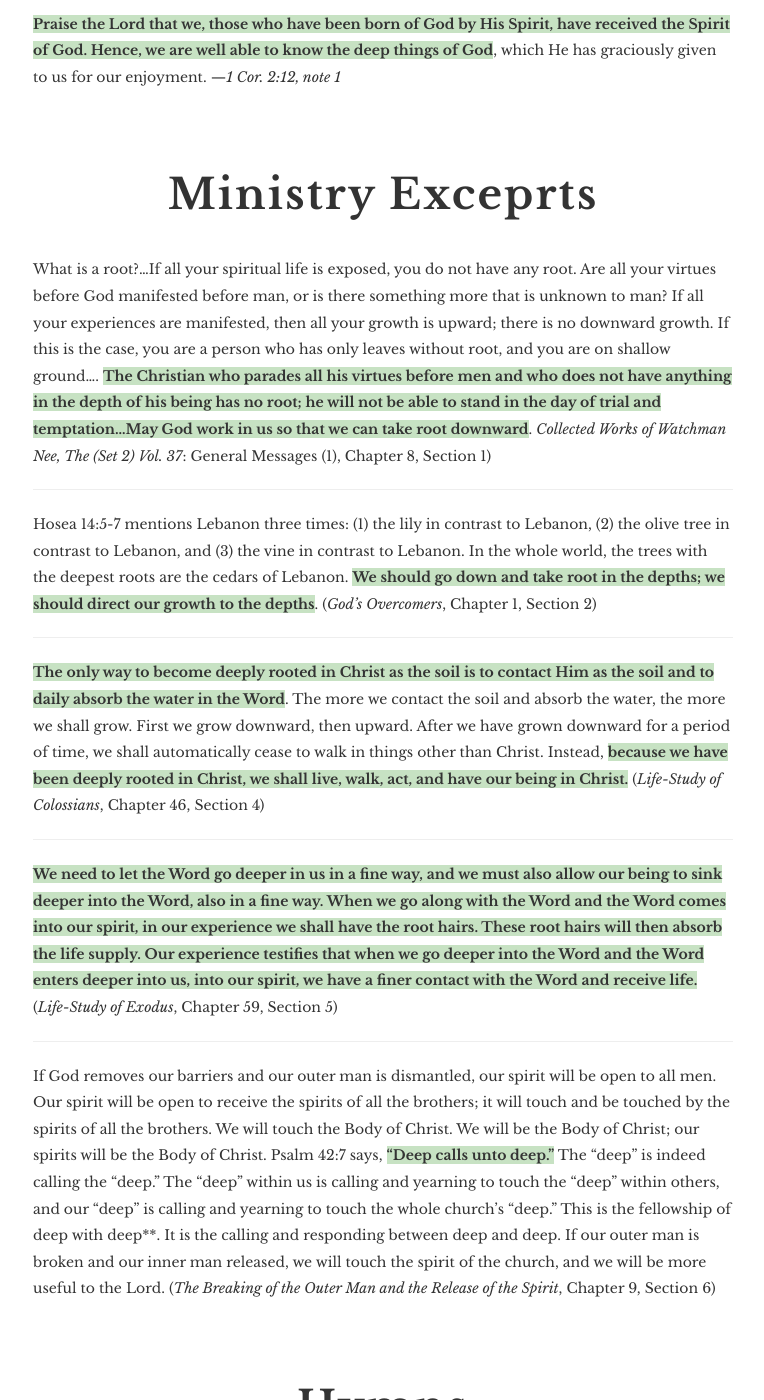
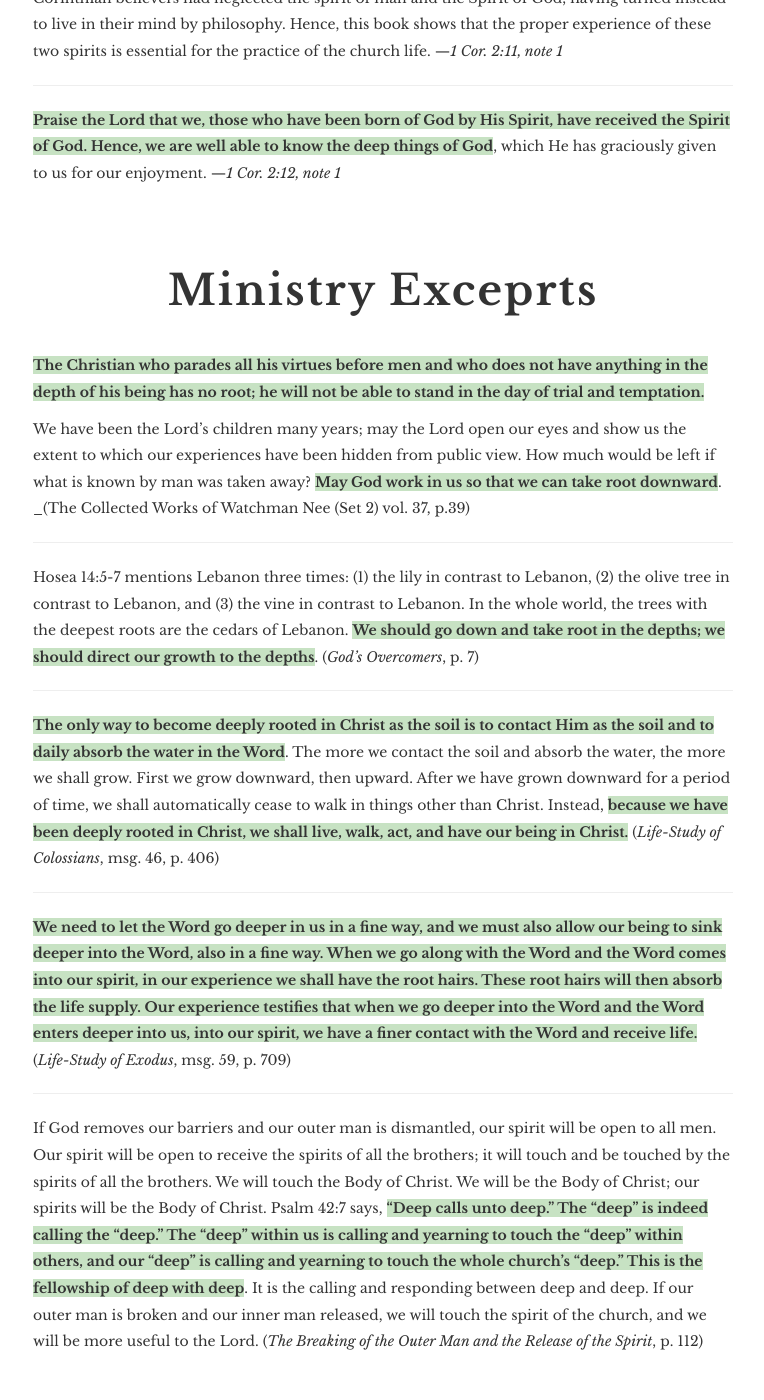
Before and after one commit to ricefield/84words, a Jekyll site: the page built from _words/08-deep.md, in a window 1280 px wide and 1400 px high, scrolled down 1635 px. Shown: the whole window, without its empty margins (257-1021 px from the left). Built offline with Jekyll 4.4.1, drawn with Linux system fonts in a browser that asks for light colours; nearby versions of some CDN libraries; some web fonts are replaced; library files that are not in the unit come from our copies; Markdown is read by kramdown in place of the engine named in the settings; some of the changed text lies outside the part shown.

Commit message:
edit attributions and excerpts

```diff
--- a/_words/08-deep.md
+++ b/_words/08-deep.md
@@ -12,45 +13,53 @@
 **He reveals the deep things and the hidden things**; / He knows what is obscured in the darkness, / And the light dwells with Him.
 ---_Dan. 2:22_
 
-Everyone who comes to Me and hears My words and does them, I will show you whom he is like. 48 **He is like a man building a house, who dug and went deep and laid a foundation on the rock**. And when a flood came, the river broke out against that house, yet it was not strong enough to shake it, because it had been built well.
----_Luke 6:47_
+Everyone who comes to Me and hears My words and does them, I will show you whom he is like. **He is like a man building a house, who dug and went deep and laid a foundation on the rock**. And when a flood came, the river broke out against that house, yet it was not strong enough to shake it, because it had been built well.
+---_Luke 6:47-48_
 
-But as it is written, "Things which eye has not seen and ear has not heard and which have not come up in man's heart; things which God has prepared for those who love Him." 10 But to us God has revealed them through the Spirit, **for the Spirit searches all things, even the depths of God**.
----_1 Cor. 2:9_
+But as it is written, "Things which eye has not seen and ear has not heard and which have not come up in man's heart; things which God has prepared for those who love Him." But to us God has revealed them through the Spirit, **for the Spirit searches all things, even the depths of God**.
+---_1 Cor. 2:9-10_
 
 ## Footnotes
 
 **To realize and participate in the deep and hidden things God has ordained and prepared for us requires us not only to believe in Him but also to love Him**. To fear God, to worship God, and to believe in God (that is, to receive God) are all inadequate; to love Him is the indispensable requirement. To love God means to set our entire being—spirit, soul, and body, with the heart, soul, mind, and strength (Mark 12:30)—absolutely on Him, that is, to let our entire being be occupied by Him and lost in Him, so that He becomes everything to us and we are one with Him practically in our daily life. **In this way we have the closest and most intimate fellowship with God, and we are able to enter into His heart and apprehend all its secrets (Psa. 73:25; 25:14). Thus, we not only realize but also experience, enjoy, and fully participate in these deep and hidden things of God**.
 ---_1 Cor. 2:9, note 3_
 
+---
+
 Different from taught. To be taught is related to our mind; to have something revealed to us is related to our spirit. **To realize the deep and hidden things God has prepared for us, our spirit is more necessary than our mind**. When our entire being becomes one with God through loving Him in intimate fellowship, He shows us, in our spirit through His Spirit, all the secrets of Christ as our portion. This is to reveal the hidden things planned by His wisdom concerning Christ, which have never come up in man's heart.
 ---_1 Cor. 2:10, note 1_
 
+---
+
 **The spirit of man is the deepest part of man's being. It has the faculty to penetrate the innermost region of the things of man, whereas the mind of man is capable of knowing only superficial things**. So also, only the Spirit of God can know the deep things of God. The Corinthian believers had neglected the spirit of man and the Spirit of God, having turned instead to live in their mind by philosophy. Hence, this book shows that the proper experience of these two spirits is essential for the practice of the church life.
 ---_1 Cor. 2:11, note 1_
+
+---
 
 **Praise the Lord that we, those who have been born of God by His Spirit, have received the Spirit of God. Hence, we are well able to know the deep things of God**, which He has graciously given to us for our enjoyment.
 ---_1 Cor. 2:12, note 1_
 
 ## Ministry Exceprts
 
-What is a root?…If all your spiritual life is exposed, you do not have any root. Are all your virtues before God manifested before man, or is there something more that is unknown to man? If all your experiences are manifested, then all your growth is upward; there is no downward growth. If this is the case, you are a person who has only leaves without root, and you are on shallow ground…. **The Christian who parades all his virtues before men and who does not have anything in the depth of his being has no root; he will not be able to stand in the day of trial and temptation…May God work in us so that we can take root downward**. _Collected Works of Watchman Nee, The (Set 2) Vol. 37_: General Messages (1), Chapter 8, Section 1)
+**The Christian who parades all his virtues before men and who does not have anything in the depth of his being has no root; he will not be able to stand in the day of trial and temptation.**
+
+We have been the Lord's children many years; may the Lord open our eyes and show us the extent to which our experiences have been hidden from public view. How much would be left if what is known by man was taken away? **May God work in us so that we can take root downward**. _(The Collected Works of Watchman Nee (Set 2) vol. 37, p.39)
 
 ---
 
-Hosea 14:5-7 mentions Lebanon three times: (1) the lily in contrast to Lebanon, (2) the olive tree in contrast to Lebanon, and (3) the vine in contrast to Lebanon. In the whole world, the trees with the deepest roots are the cedars of Lebanon. **We should go down and take root in the depths; we should direct our growth to the depths**. (_God's Overcomers_, Chapter 1, Section 2)
+Hosea 14:5-7 mentions Lebanon three times: (1) the lily in contrast to Lebanon, (2) the olive tree in contrast to Lebanon, and (3) the vine in contrast to Lebanon. In the whole world, the trees with the deepest roots are the cedars of Lebanon. **We should go down and take root in the depths; we should direct our growth to the depths**. (_God's Overcomers_, p. 7)
 
 ---
 
-**The only way to become deeply rooted in Christ as the soil is to contact Him as the soil and to daily absorb the water in the Word**. The more we contact the soil and absorb the water, the more we shall grow. First we grow downward, then upward. After we have grown downward for a period of time, we shall automatically cease to walk in things other than Christ. Instead, **because we have been deeply rooted in Christ, we shall live, walk, act, and have our being in Christ.** (_Life-Study of Colossians_, Chapter 46, Section 4)
+**The only way to become deeply rooted in Christ as the soil is to contact Him as the soil and to daily absorb the water in the Word**. The more we contact the soil and absorb the water, the more we shall grow. First we grow downward, then upward. After we have grown downward for a period of time, we shall automatically cease to walk in things other than Christ. Instead, **because we have been deeply rooted in Christ, we shall live, walk, act, and have our being in Christ.** (_Life-Study of Colossians_, msg. 46, p. 406)
 
 ---
 
-**We need to let the Word go deeper in us in a fine way, and we must also allow our being to sink deeper into the Word, also in a fine way. When we go along with the Word and the Word comes into our spirit, in our experience we shall have the root hairs. These root hairs will then absorb the life supply. Our experience testifies that when we go deeper into the Word and the Word enters deeper into us, into our spirit, we have a finer contact with the Word and receive life.** (_Life-Study of Exodus_, Chapter 59, Section 5)
+**We need to let the Word go deeper in us in a fine way, and we must also allow our being to sink deeper into the Word, also in a fine way. When we go along with the Word and the Word comes into our spirit, in our experience we shall have the root hairs. These root hairs will then absorb the life supply. Our experience testifies that when we go deeper into the Word and the Word enters deeper into us, into our spirit, we have a finer contact with the Word and receive life.** (_Life-Study of Exodus_, msg. 59, p. 709)
 
 ---
 
-If God removes our barriers and our outer man is dismantled, our spirit will be open to all men. Our spirit will be open to receive the spirits of all the brothers; it will touch and be touched by the spirits of all the brothers. We will touch the Body of Christ. We will be the Body of Christ; our spirits will be the Body of Christ. Psalm 42:7 says, **"Deep calls unto deep."** The "deep" is indeed calling the "deep." The "deep" within us is calling and yearning to touch the "deep" within others, and our "deep" is calling and yearning to touch the whole church's "deep." This is the fellowship of deep with deep**. It is the calling and responding between deep and deep. If our outer man is broken and our inner man released, we will touch the spirit of the church, and we will be more useful to the Lord. (_The Breaking of the Outer Man and the Release of the Spirit_, Chapter 9, Section 6)
+If God removes our barriers and our outer man is dismantled, our spirit will be open to all men. Our spirit will be open to receive the spirits of all the brothers; it will touch and be touched by the spirits of all the brothers. We will touch the Body of Christ. We will be the Body of Christ; our spirits will be the Body of Christ. Psalm 42:7 says, **"Deep calls unto deep." The "deep" is indeed calling the "deep." The "deep" within us is calling and yearning to touch the "deep" within others, and our "deep" is calling and yearning to touch the whole church's "deep." This is the fellowship of deep with deep**. It is the calling and responding between deep and deep. If our outer man is broken and our inner man released, we will touch the spirit of the church, and we will be more useful to the Lord. (_The Breaking of the Outer Man and the Release of the Spirit_, p. 112)
 
 
 ## Hymns
```
Also changed, not shown: other parts of _words/08-deep.md (+1 -0 lines).
